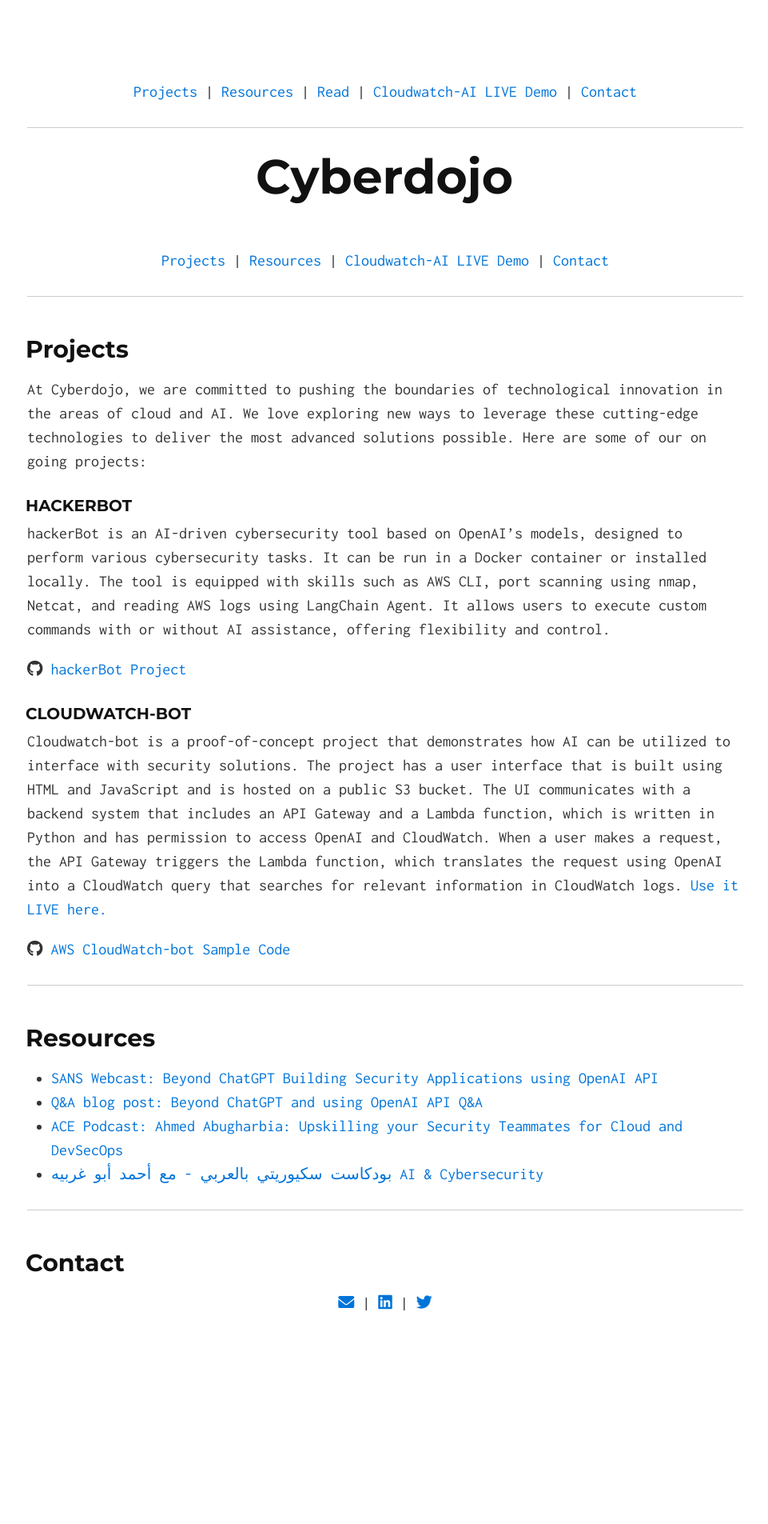
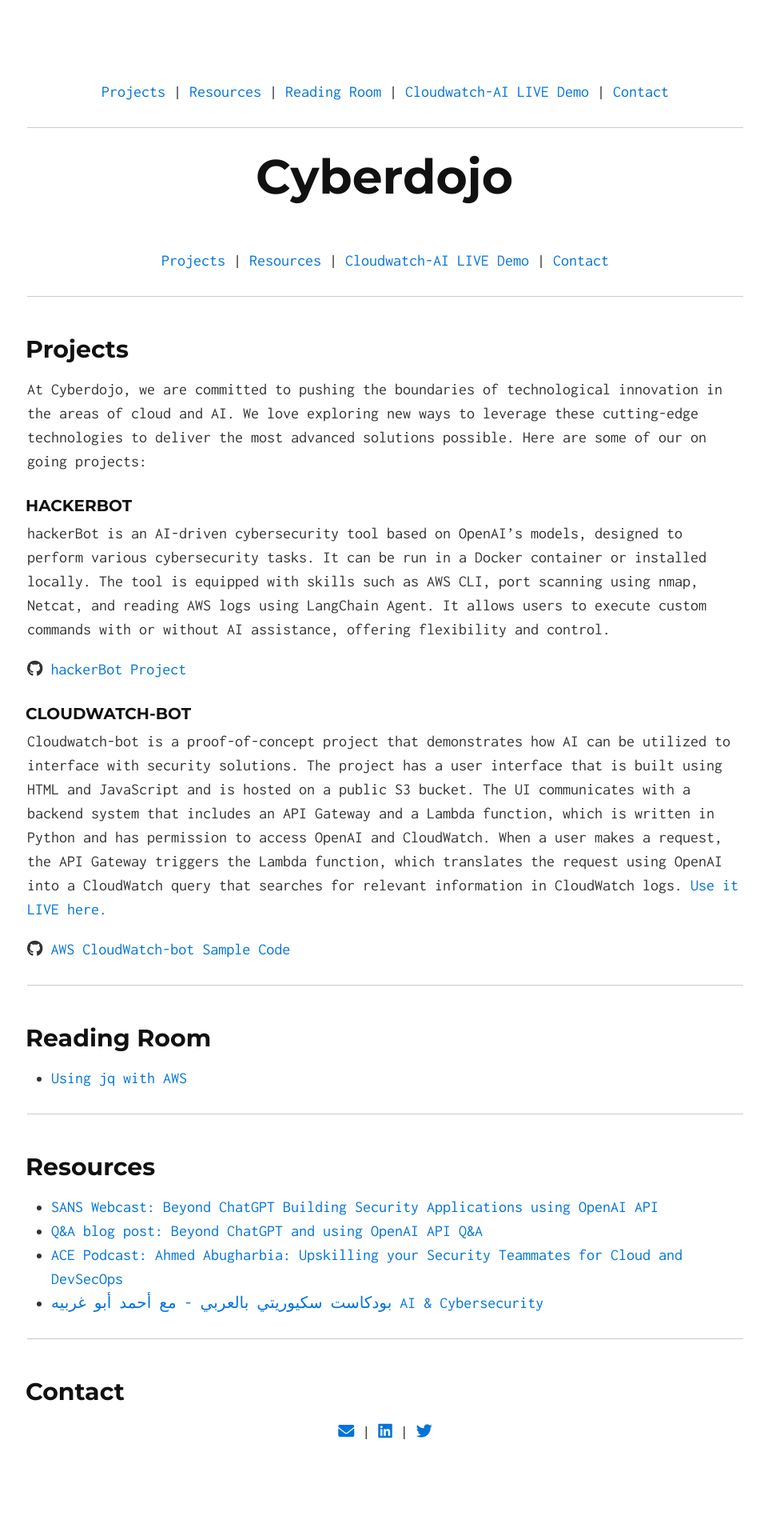
Before and after one commit to Ahmed-AG/cyberdojo-page, a Jekyll site: the page built from index.md, in a window 1280 px wide. Shown: the whole page at 80% size, without its empty margins (158-1119 px from the left). Built offline with Jekyll 4.4.1, drawn with Linux system fonts in a browser that asks for light colours; before the commit the page ends 1744 px from its top, so only the background shows below that.

Commit message:
jq for AWS

```diff
--- a/_includes/menu.html
+++ b/_includes/menu.html
@@ -2,7 +2,7 @@
 <!-- <A href="#services">Services</A> |  -->
 <A href="/#research-projects">Projects</A> |
 <A href="/#resources">Resources</A> |
-<A href="/read.html">Read</A> |
+<A href="/#read">Reading Room</A> |
 <A href="demo.html" target="_blank">Cloudwatch-AI LIVE Demo</A> |
 <A href="/#contact">Contact</A>
 </center>
--- a/index.md
+++ b/index.md
@@ -41,6 +41,11 @@
 
 ---
 
+## <a id="read"></a>Reading Room
+- [Using jq with AWS](/read/2022-07-23-jq-for-AWS.md)
+
+---
+
 ## <a id="resources"></a>Resources
 
 - [SANS Webcast: Beyond ChatGPT Building Security Applications using OpenAI API](https://www.youtube.com/watch?v=Dcj2bLrgemw){:target="_blank"}
```
Also changed, not shown: read/2022-07-23-jq-for-AWS.md (+1 -1 lines).
